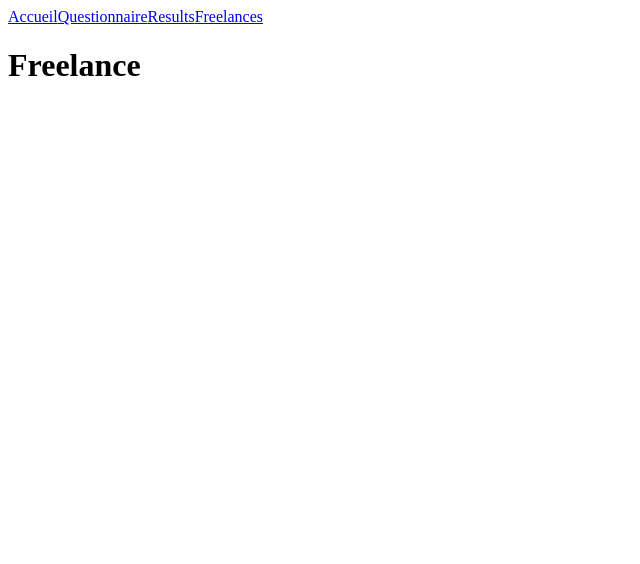
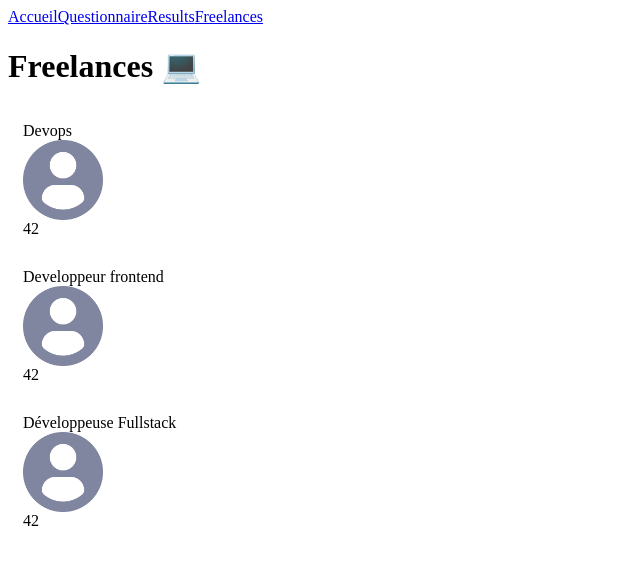
Before and after one commit to lukas-pixel/exo-create-react-app, a React (Create React App) app in the folder shiny-agency/: page /freelances in a window 1280 px wide. Shown: the top 564 px of the page, without its empty margins (0-640 px from the left). Built offline with nearby package versions, Linux system fonts and the light colour scheme.

Commit message:
Installez PropTypes

```diff
--- a/shiny-agency/package.json
+++ b/shiny-agency/package.json
@@ -6,6 +6,7 @@
         "@testing-library/jest-dom": "^5.16.5",
         "@testing-library/react": "^13.4.0",
         "@testing-library/user-event": "^13.5.0",
+        "prop-types": "^15.8.1",
         "react": "^18.2.0",
         "react-dom": "^18.2.0",
         "react-router-dom": "^5.3.0",
--- /dev/null
+++ b/shiny-agency/src/conponents/Card/index.jsx
@@ -0,0 +1,19 @@
+import PropTypes from 'prop-types'
+
+function Card({ label, title, picture }) {
+    return (
+        <div style={{ display: "flex", flexDirection: "column", padding: 15 }}>
+            <span>{label}</span>
+            <img src={picture} alt="freelance" height={80} width={80} />
+            <span>{title}</span>
+        </div>
+    )
+}
+
+Card.propTypes = {
+    label: PropTypes.string,
+    title: PropTypes.string,
+    picture: PropTypes.string,
+}
+
+export default Card
--- a/shiny-agency/src/pages/Freelances/index.jsx
+++ b/shiny-agency/src/pages/Freelances/index.jsx
@@ -1,7 +1,36 @@
+import DefaultPicture from '../../assets/profile.png'
+import Card from '../../conponents/Card'
+
+const freelanceProfiles = [
+    {
+        name:'Jane Doe',
+        jobTitle: 'Devops',
+        picture: DefaultPicture,
+    },
+    {
+        name:'John Doe',
+        jobTitle: 'Developpeur frontend',
+        picture: DefaultPicture,
+    },
+    {
+        name:'Jeanne Biche',
+        jobTitle: 'Développeuse Fullstack',
+        picture: DefaultPicture,
+    },
+]
+
 function Freelances() {
     return (
         <div>
-            <h1>Freelance</h1>
+            <h1>Freelances 💻</h1>
+            {freelanceProfiles.map((profile, index) => (
+                <Card
+                    key={`${profile.name}-${index}`}
+                    label={profile.jobTitle}
+                    picture={profile.picture}
+                    title={42}
+                />
+            ))}
         </div>
     )
 }
```
Also changed, not shown: shiny-agency/src/assets/profile.png (added), 1 other file (tests, documents, lock files or other folders).
